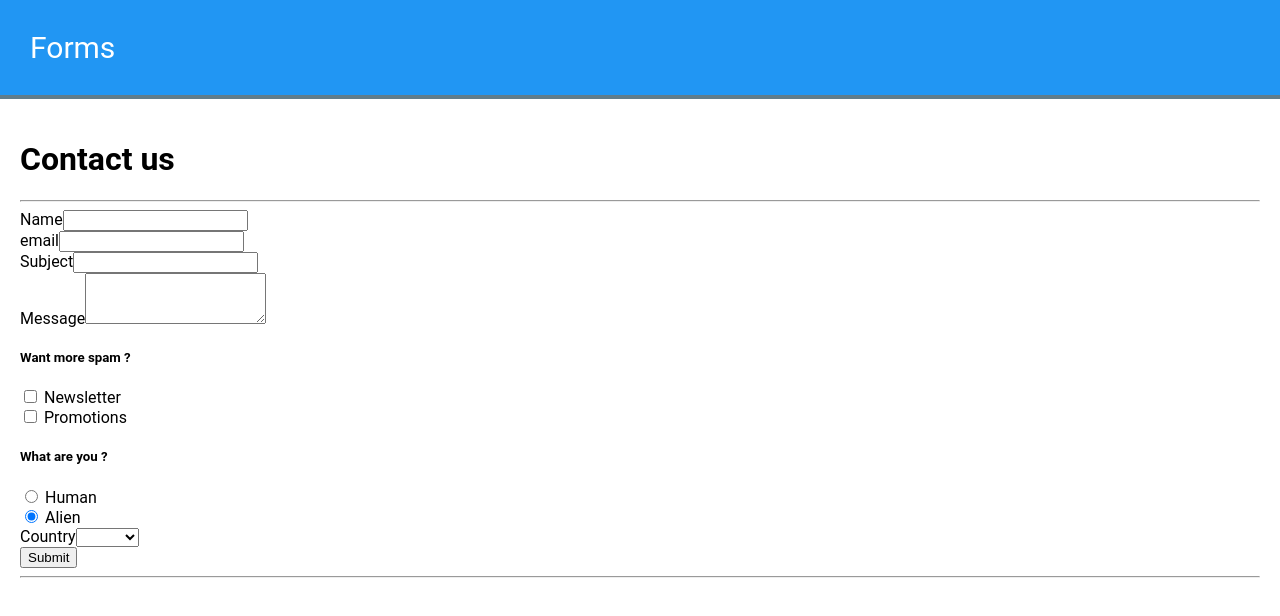
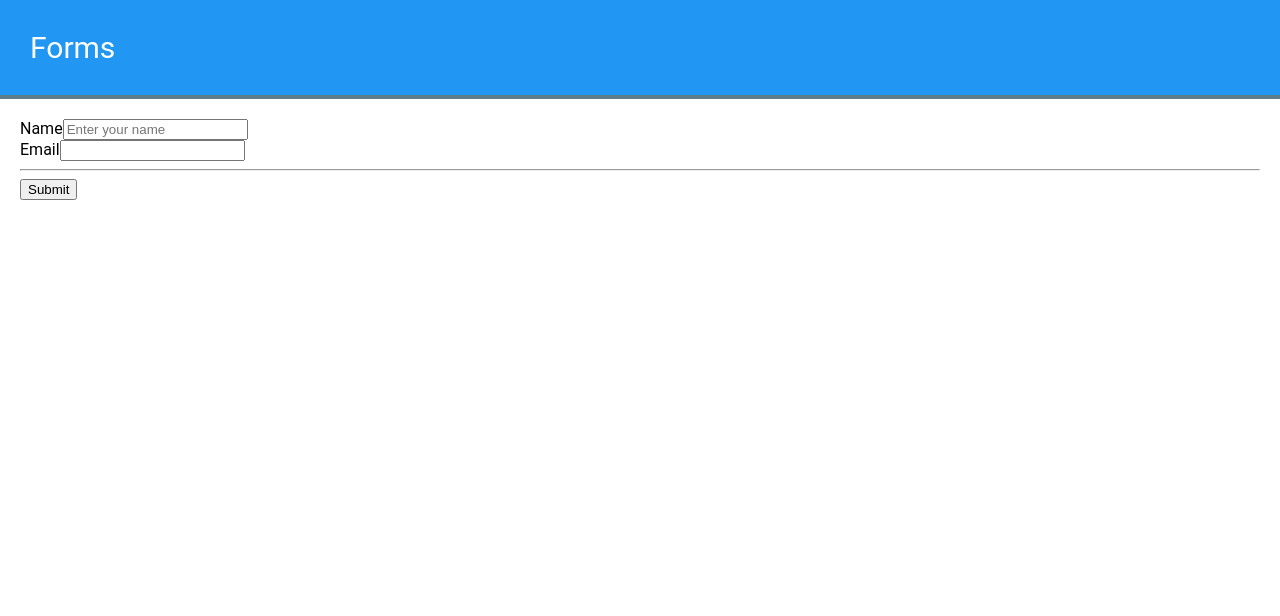
Before and after one commit to cbsajan/Vue3-Forms-2022, a Vue app: page / in a window 1280 px wide. Shown: the top 616 px of the page. Built offline with nearby package versions, Linux system fonts and the light colour scheme; the HTML template or start-up script is replaced by a standard one.

Commit message:
05-Vee-validate-pt-one

```diff
--- a/package.json
+++ b/package.json
@@ -9,6 +9,7 @@
   },
   "dependencies": {
     "core-js": "^3.8.3",
+    "vee-validate": "^4.5.11",
     "vue": "^3.2.13"
   },
   "devDependencies": {
--- a/src/App.vue
+++ b/src/App.vue
@@ -1,16 +1,19 @@
 <template>
   <app-header></app-header>
   <div class="container">
-    <comp-contact></comp-contact>
+    <!-- <comp-contact></comp-contact> -->
+    <comp-Validate> </comp-Validate>
   </div>
   <app-footer></app-footer>
 </template>
 
 <script>
-import compContact from './components/Contact/index_comp.vue';
+// import compContact from './components/Contact/index_comp.vue';
+import compValidate from './components/Validate/Index-Comp.vue';
 export default {
   components: {
-    compContact
+    // compContact
+    compValidate
   }
 }
 </script>
--- /dev/null
+++ b/src/components/Validate/Index-Comp.vue
@@ -0,0 +1,70 @@
+<template>
+
+    <Form>
+
+        <div class="form-group">
+            <label for="name">Name</label>
+            <Field name="name" :rules="validateName" placeholder="Enter your name" class="form-control" />
+            <ErrorMessage name="name" as="div" v-slot="{ message }">
+                <div class="alert alert-danger" role="alert">
+                    {{ message }}
+                </div>
+            </ErrorMessage>
+        </div>
+
+
+        <div class="form-group">
+            <label for="email">Email</label>
+            <Field name="email" :rules="validateEmail" v-slot="{ field, errors }">
+
+                <input type="text" id="email" class="form-control" v-bind="field"
+                    :class="{ 'is-invalid': errors.length !== 0 }" />
+            </Field>
+
+
+        </div>
+
+
+
+        <hr />
+        <button class="btn btn-primary">
+            Submit
+        </button>
+
+    </Form>
+
+</template>
+
+<script>
+import { Field, Form, ErrorMessage } from 'vee-validate'
+export default {
+    components: {
+        Field,
+        Form,
+        ErrorMessage
+    },
+    methods: {
+        isRequired(value) {
+            if (!value) {
+                return 'The field is required'
+            }
+            return true;
+        },
+        validateName(value) {
+            if (value && value.trim()) {
+                return true
+            }
+            return 'The name is required'
+        },
+        validateEmail(value) {
+            if (!value) {
+                return 'This email is required';
+            }
+            if (!/^[A-Z0-9._%+-]+@[A-Z0-9.-]+\.[A-Z]{2,4}$/i.test(value)) {
+                return 'Bad email'
+            }
+            return true;
+        }
+    }
+}
+</script>
```
Also changed, not shown: 2 other files (tests, documents, lock files or other folders).
